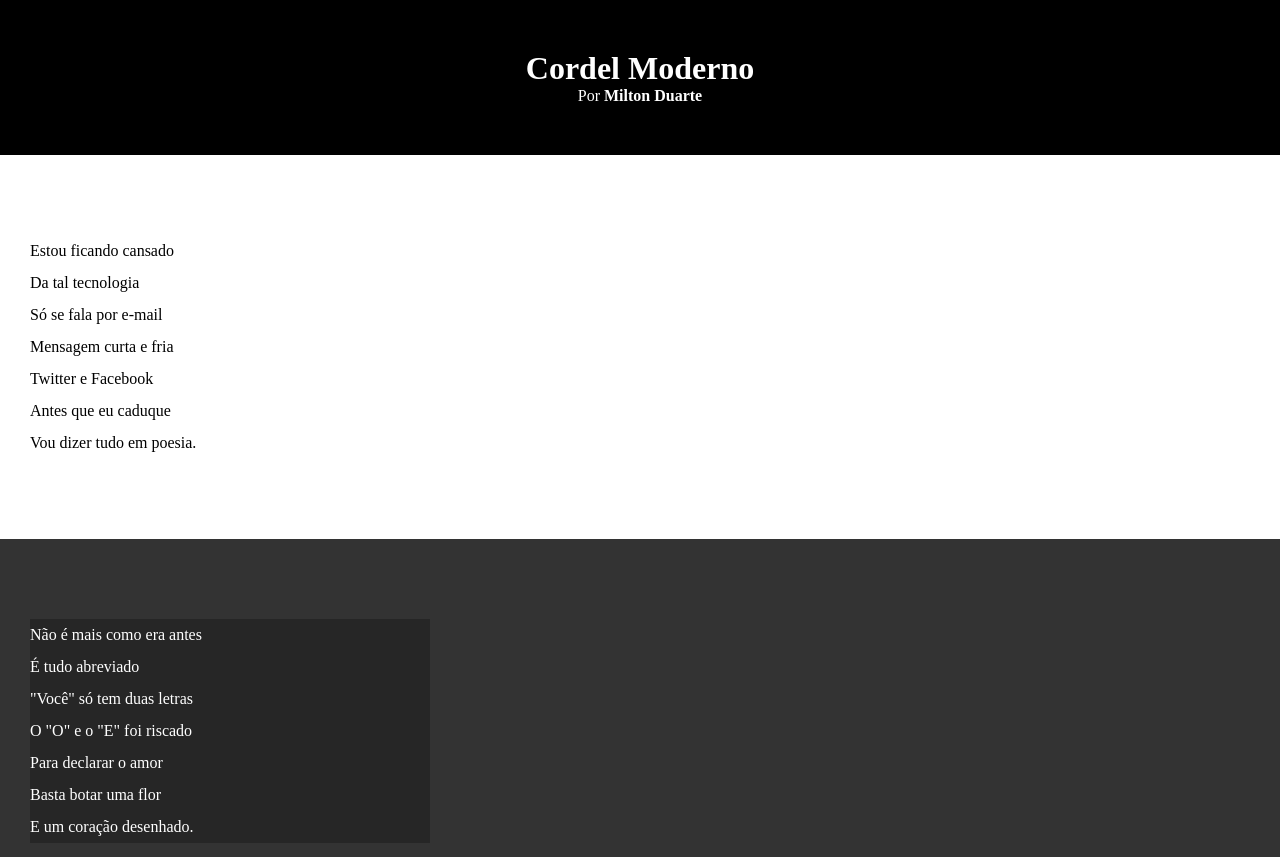
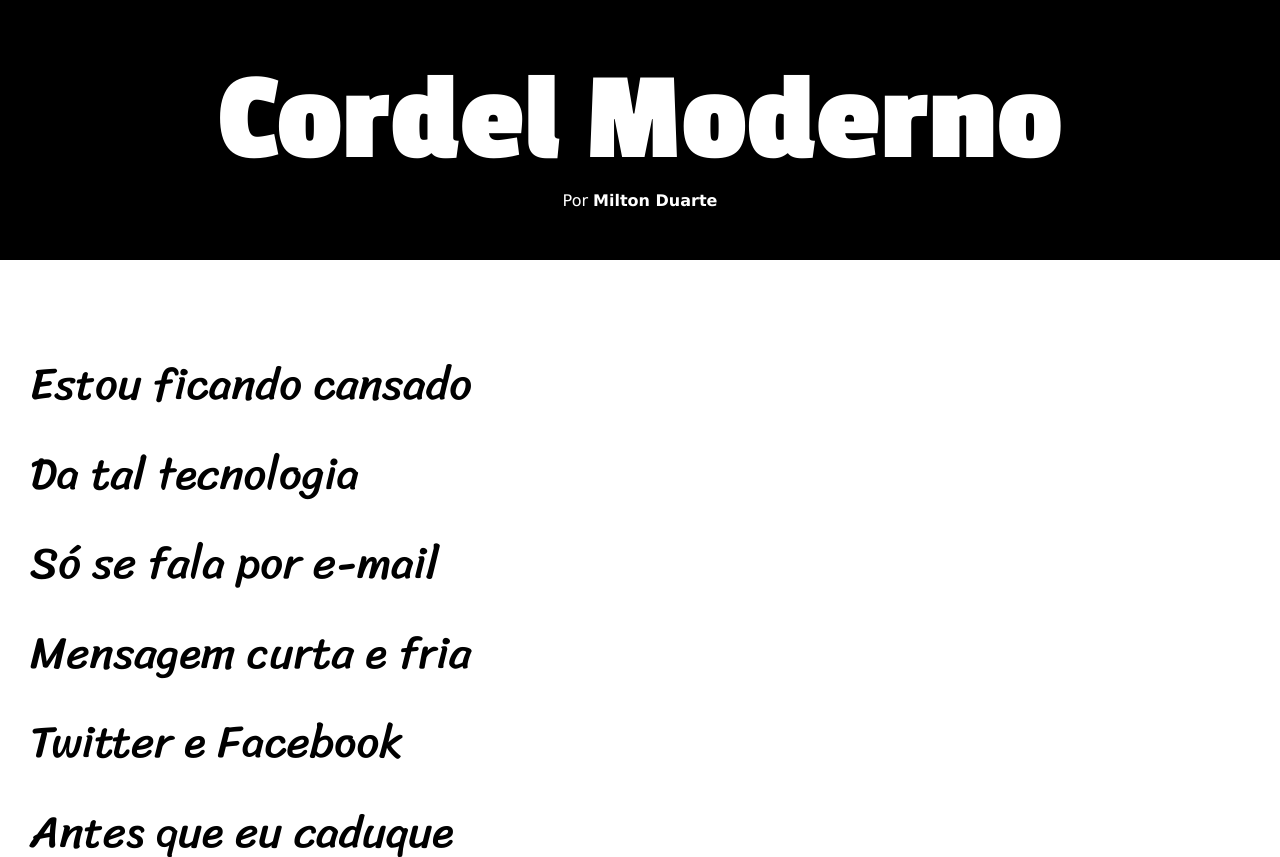
Before and after one commit to ronaldolandoo/html-css, a plain HTML site: page desafios/d012/index.html in a window 1280 px wide. Shown: the top 857 px of the page. Drawn offline with Linux system fonts and the light colour scheme.

Commit message:
Actualizei o desafio 12

```diff
--- a/desafios/d012/estilo/style.css
+++ b/desafios/d012/estilo/style.css
@@ -3,7 +3,9 @@
 @import url('https://fonts.googleapis.com/css2?family=Passion+One:wght@400;700;900&family=Sriracha&display=swap');
 
 :root {
-
+    --fonte1: Verdana, Geneva, Tahoma, sans-serif;
+    --fonte2: 'Passion One', cursive;
+    --fonte3: 'Sriracha', cursive;
 }
 
 * {
@@ -14,6 +16,7 @@
 html, body {
     min-height: 100vh;
     background-color: darkgray;
+    font-family: var(--fonte1);
 }
 
 header {
@@ -24,6 +27,9 @@ header {
 
 header > h1 {
     padding-top: 50px;
+    font-family: var(--fonte2);
+    font-size: 10vw;
+
 }
 
 header > p {
@@ -45,6 +51,8 @@ section {
     padding-bottom: 10vh;
     line-height: 2em;
     padding-left: 30px;
+    font-family: var(--fonte3);
+    font-size: 3.5vw;
 }
 
 section.normal {
```
Also changed, not shown: exercicios/Notes MOD 3/anotações.txt.
